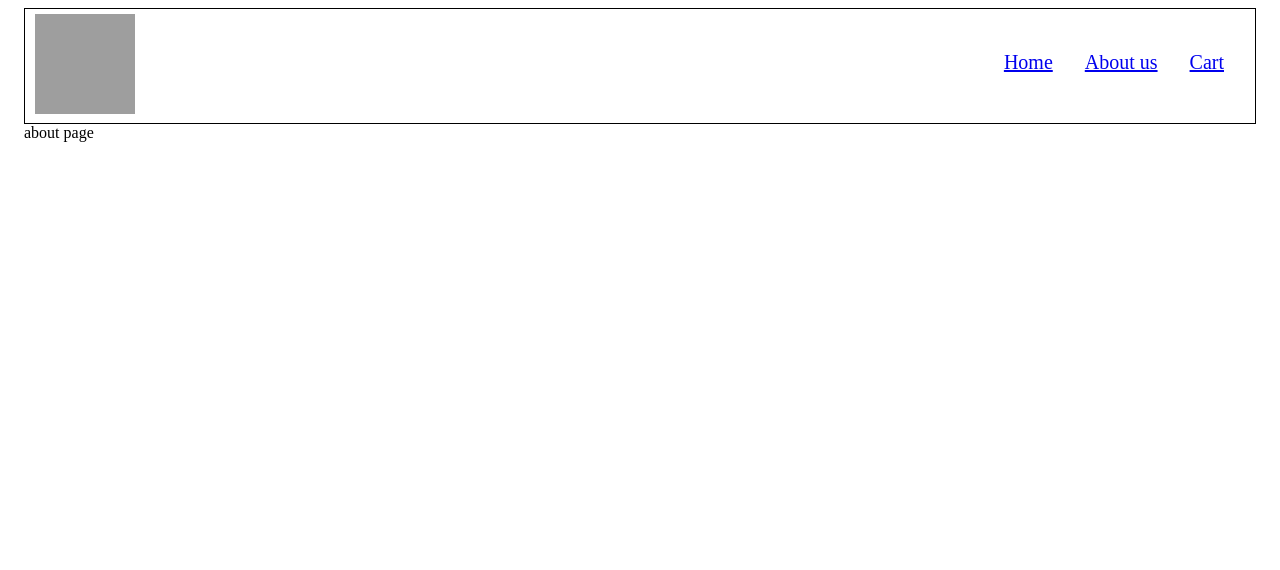
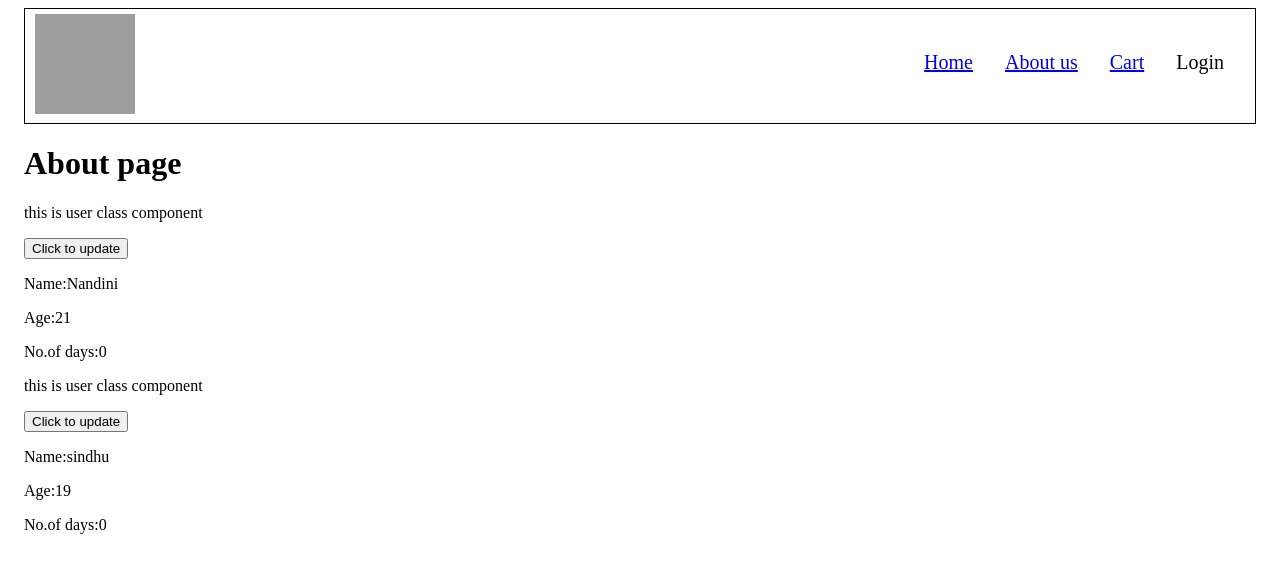
Before and after one commit to nandu1731/REACT, a React (Vite) app: page /about in a window 1280 px wide. Shown: the top 570 px of the page. Built offline with nearby package versions, Linux system fonts and the light colour scheme; grey boxes are pictures that could not be loaded.

Commit message:
created class based components

```diff
--- a/src/components/Body/index.jsx
+++ b/src/components/Body/index.jsx
@@ -20,8 +20,9 @@ const Body = () => {
 
   useEffect(() => {
     getData();
+    // console.log('useEffect')
   }, []);
-
+  // console.log('body render')
   // useEffect(() => {
   //   fetchMoreData();
   // }, [page]);
@@ -167,8 +168,8 @@ const Body = () => {
   ) : (
     <>
       <div className="loadingCards">
-        {[1,2,3,4,5,6,7,8,9,10].map((item)=>(
-          <div className="col-3">
+        {[1,2,3,4,5,6,7,8,9,10].map((item,index)=>(
+          <div className="col-3"key={index}>
           <div
             className={`bg-empty loading mb16 card`}
             style={{ width: "180px", height: "300px" }}
--- /dev/null
+++ b/src/components/UserClass.jsx
@@ -0,0 +1,36 @@
+import React from "react";
+
+class UserClass extends React.Component {
+  constructor(props) {
+    super(props);
+
+    this.state = {
+      count: 0,
+    };
+    console.log('child constructor');
+  }
+
+  componentDidMount(){
+    console.log('child component mounted');
+  }
+  render() {
+    console.log('child render');
+    const { name, age } = this.props;
+    const { count } = this.state;
+    return (
+      <div>
+        <p>this is user class component</p>
+        <button
+          type="button"
+          onClick={() => this.setState({ count: this.state.count + 1 })}
+        >
+          Click to update
+        </button>
+        <p>Name:{name}</p>
+        <p>Age:{age}</p>
+        <p>No.of days:{count}</p>
+      </div>
+    );
+  }
+}
+export default UserClass;
--- a/src/components/about.jsx
+++ b/src/components/about.jsx
@@ -1,11 +1,25 @@
-import React from 'react';
+import React from "react";
+import UserClass from "./UserClass";
 
-const About = () => {
-  return (
-    <div>
-      about page
-    </div>
-  );
+class About extends React.Component {
+  constructor(props) {
+    super(props);
+    console.log("parent constructor");
+  }
+
+  componentDidMount(){
+    console.log('parent component mounted');
+  }
+  render() {
+    console.log("Parent render");
+    return (
+      <div>
+        <h1>About page</h1>
+        <UserClass name="Nandini" age="21" />
+        <UserClass name='sindhu' age='19'></UserClass>
+      </div>
+    );
+  }
 }
 
 export default About;
--- a/src/components/header/index.jsx
+++ b/src/components/header/index.jsx
@@ -1,17 +1,37 @@
+import { useEffect, useState } from "react";
 import { LOGO_URL } from "../../utils/constants";
 import { Link } from "react-router-dom";
 
 const Header = () => {
+  const [loginStatus, setLoginStatus] = useState("Login");
+
+
+  const handleLoginStatus = () => {
+    if (loginStatus === "Login") {
+      setLoginStatus("LogOut");
+    } else {
+      setLoginStatus("Login");
+    }
+  };
+
   return (
     <div className="header">
       <div className="logo">
         <img src={LOGO_URL} />
       </div>
+
       <div className="links">
         <ul>
-          <li><Link to='/'>Home</Link></li>
-          <li><Link to='/about'>About us</Link></li>
-          <li><Link to='/cart'>Cart</Link></li>
+          <li>
+            <Link to="/">Home</Link>
+          </li>
+          <li>
+            <Link to="/about">About us</Link>
+          </li>
+          <li>
+            <Link to="/cart">Cart</Link>
+          </li>
+          <li onClick={handleLoginStatus}>{loginStatus}</li>
         </ul>
       </div>
     </div>
```
